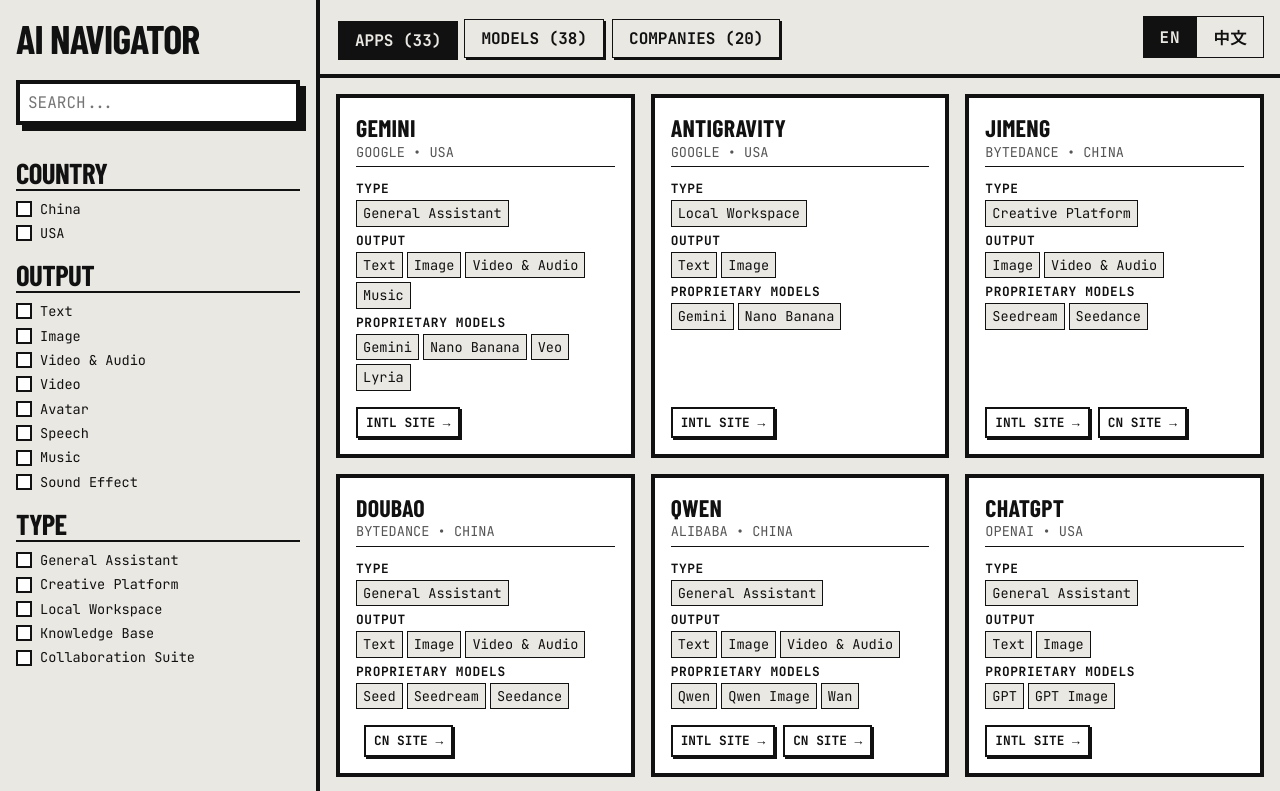
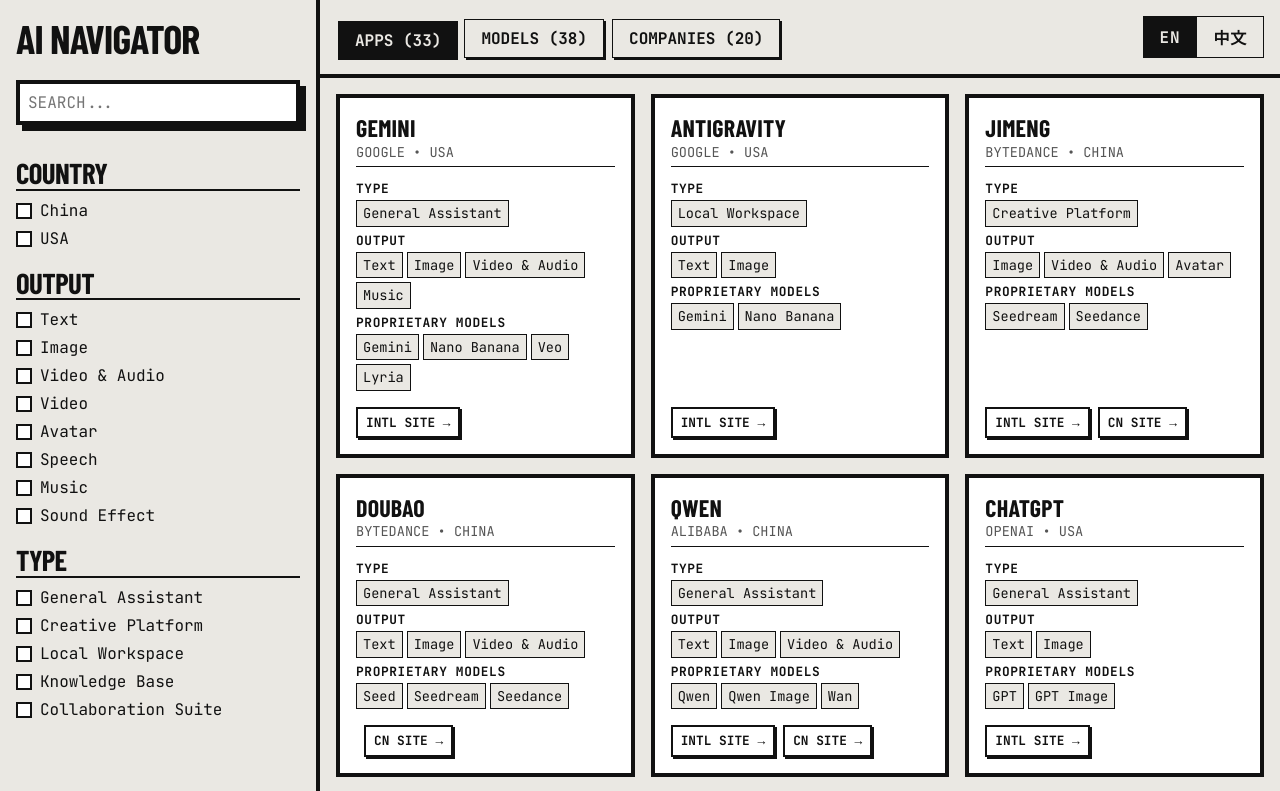
Before and after one commit to zouliwei/ai-toolbox, a React (Vite) app: page / in a window 1280 px wide. Shown: the top 791 px of the page. Built offline with nearby package versions, Linux system fonts and the light colour scheme; a web font is replaced by a local one.

Commit message:
feat(data): add Avatar output to Jimeng, Wan, Kling, Vidu; enlarge sidebar filter labels
- Add 'Avatar' to outputs for Jimeng, Wan, Kling, Vidu (Runway already had it)
- Increase .filter-label font-size to 1rem

```diff
--- a/src/App.css
+++ b/src/App.css
@@ -227,7 +227,7 @@
   display: flex;
   align-items: center;
   gap: 8px;
-  font-size: 0.85rem;
+  font-size: 1rem;
   cursor: pointer;
 }
 
--- a/src/data.json
+++ b/src/data.json
@@ -116,7 +116,8 @@
       ],
       "outputs": [
         "Image",
-        "Video & Audio"
+        "Video & Audio",
+        "Avatar"
       ],
       "type": "Creative Platform",
       "linkIntl": "https://dreamina.capcut.com/ai-tool/home",
@@ -246,7 +247,8 @@
       ],
       "outputs": [
         "Image",
-        "Video & Audio"
+        "Video & Audio",
+        "Avatar"
       ],
       "type": "Creative Platform",
       "linkIntl": "https://create.wan.video/",
@@ -263,7 +265,8 @@
       ],
       "outputs": [
         "Image",
-        "Video & Audio"
+        "Video & Audio",
+        "Avatar"
       ],
       "type": "Creative Platform",
       "linkIntl": "https://kling.ai/app",
@@ -278,7 +281,8 @@
       ],
       "outputs": [
         "Image",
-        "Video & Audio"
+        "Video & Audio",
+        "Avatar"
       ],
       "type": "Creative Platform",
       "linkIntl": "https://www.vidu.com/home/recommend",
```
